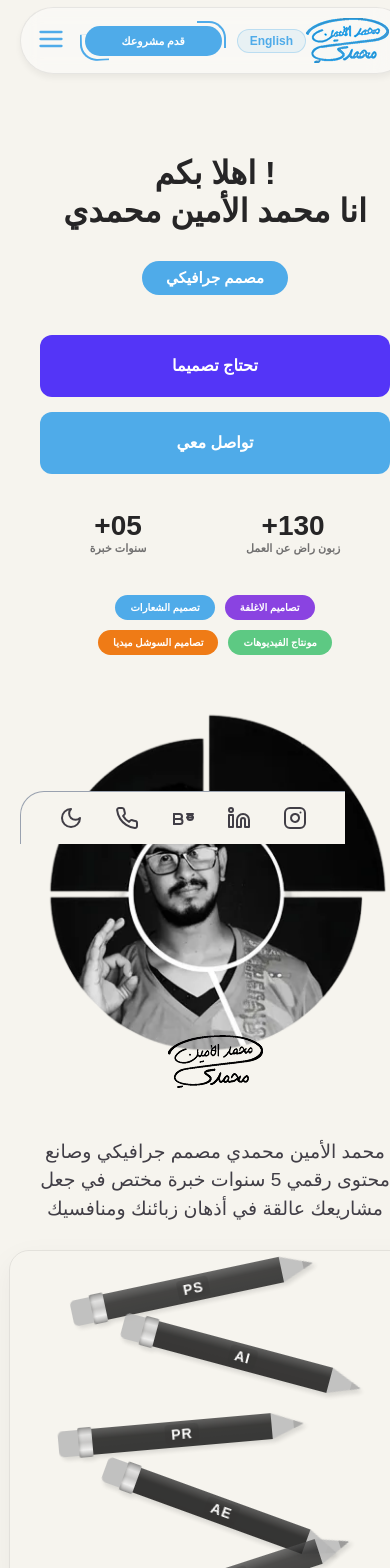
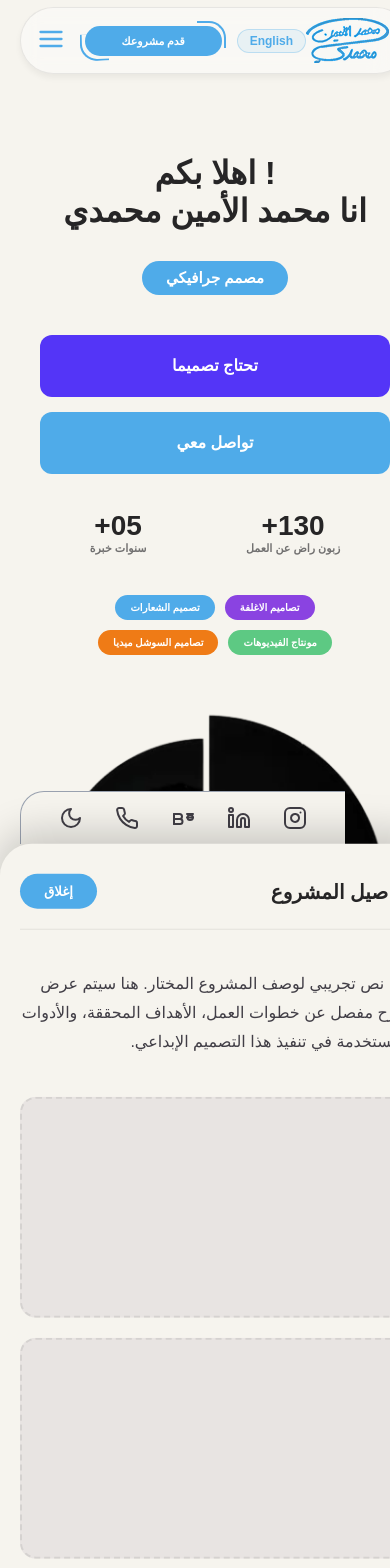
Before and after one commit to anas1yahia/mohammedi-portfolio, an Angular app: page /#ar in a window 390 px wide. Shown: the top 1568 px of the page. Built offline with nearby package versions, Linux system fonts and the light colour scheme; a web font is replaced by a local one.

Commit message:
feat(projects): implement project details overlay with animations and language support

```diff
--- a/src/app/my-projects/my-projects.css
+++ b/src/app/my-projects/my-projects.css
@@ -52,6 +52,7 @@
   position: relative;
   width: 100%;
   max-width: 480px;
+  cursor: pointer;
 }
 .projects-section .projects-list .project-item.item-01 {
   align-self: flex-end;
@@ -83,6 +84,10 @@
   border-radius: 8px;
   padding: 12px;
   box-shadow: 0 10px 30px var(--shadow-color);
+  transition: transform 0.3s ease;
+}
+.projects-section .projects-list .project-item .project-card:hover {
+  transform: translateY(-5px);
 }
 .projects-section .projects-list .project-item .project-card .image-area {
   width: 100%;
@@ -146,6 +151,117 @@
   height: 4px;
   background-color: var(--text-muted);
   border-radius: 50%;
+}
+.projects-section .details-overlay {
+  position: fixed;
+  top: 0;
+  left: 0;
+  width: 100%;
+  height: 100%;
+  background: rgba(0, 0, 0, 0.6);
+  backdrop-filter: blur(4px);
+  z-index: 2000;
+  opacity: 0;
+  visibility: hidden;
+  transition: all 0.3s ease;
+}
+.projects-section .details-overlay.open {
+  opacity: 1;
+  visibility: visible;
+}
+.projects-section .details-sheet {
+  position: fixed;
+  bottom: 0;
+  left: 50%;
+  transform: translateX(-50%) translateY(100%);
+  width: 90%;
+  max-width: 900px;
+  background-color: var(--bg-color);
+  border-top-left-radius: 32px;
+  border-top-right-radius: 32px;
+  box-shadow: 0 -10px 40px rgba(0, 0, 0, 0.2);
+  z-index: 2001;
+  padding: 50px;
+  transition: transform 0.4s cubic-bezier(0.2, 0.8, 0.2, 1);
+  max-height: 90vh;
+  overflow-y: auto;
+}
+.projects-section .details-sheet.open {
+  transform: translateX(-50%) translateY(0);
+}
+.projects-section .details-sheet .sheet-header {
+  display: flex;
+  justify-content: space-between;
+  align-items: center;
+  margin-bottom: 40px;
+  border-bottom: 1px solid var(--border-color);
+  padding-bottom: 20px;
+}
+.projects-section .details-sheet .sheet-header .sheet-title {
+  margin: 0;
+  font-size: 28px;
+  color: var(--text-main);
+  font-weight: 800;
+}
+.projects-section .details-sheet .sheet-header .close-btn {
+  background: #4fabe9;
+  color: white;
+  border: none;
+  padding: 10px 24px;
+  border-radius: 20px;
+  font-weight: 700;
+  cursor: pointer;
+  transition: background 0.2s;
+}
+.projects-section .details-sheet .sheet-header .close-btn:hover {
+  background: #3e9ac9;
+}
+.projects-section .details-sheet .sheet-content .project-info-summary {
+  margin-bottom: 30px;
+}
+.projects-section .details-sheet .sheet-content .project-info-summary .selected-project-title {
+  font-size: 48px;
+  margin: 0;
+  color: #4fabe9;
+  font-weight: 800;
+}
+.projects-section .details-sheet .sheet-content .project-info-summary .selected-project-year {
+  font-size: 20px;
+  color: var(--text-muted);
+  font-weight: 600;
+}
+.projects-section .details-sheet .sheet-content .project-description {
+  font-size: 20px;
+  line-height: 1.8;
+  color: var(--text-color);
+  margin-bottom: 40px;
+  font-weight: 500;
+}
+.projects-section .details-sheet .sheet-content .placeholder-images {
+  display: grid;
+  grid-template-columns: repeat(auto-fit, minmax(250px, 1fr));
+  gap: 20px;
+}
+.projects-section .details-sheet .sheet-content .placeholder-images .img-box {
+  aspect-ratio: 16/9;
+  background-color: var(--card-bg);
+  border-radius: 16px;
+  border: 2px dashed var(--border-color);
+}
+@media (max-width: 768px) {
+  .projects-section .details-sheet {
+    width: 100%;
+    padding: 30px 20px;
+  }
+  .projects-section .details-sheet .sheet-header .sheet-title {
+    font-size: 20px;
+  }
+  .projects-section .details-sheet .sheet-content .project-info-summary .selected-project-title {
+    font-size: 32px;
+  }
+  .projects-section .details-sheet .sheet-content .project-description {
+    font-size: 16px;
+  }
 }
 @media (max-width: 1024px) {
   .projects-section {
--- a/src/app/my-projects/my-projects.html
+++ b/src/app/my-projects/my-projects.html
@@ -12,7 +12,7 @@
     <div class="projects-list">
 
       <!-- Project 01 -->
-      <div class="project-item item-01">
+      <div class="project-item item-01" (click)="openDetails({title: 'مشاعر ممنوعة', year: '2024'})">
         <span class="number">01</span>
 
         <div class="project-card">
@@ -43,7 +43,7 @@
       </div>
 
       <!-- Project 02 -->
-      <div class="project-item item-02">
+      <div class="project-item item-02" (click)="openDetails({title: 'على فوهة الدوامة', year: '2024'})">
         <span class="number">02</span>
 
         <div class="project-card">
@@ -68,7 +68,7 @@
       </div>
 
       <!-- Project 03 -->
-      <div class="project-item item-03">
+      <div class="project-item item-03" (click)="openDetails({title: 'السبيل الى الدمار', year: '2024'})">
         <span class="number">03</span>
 
         <div class="project-card">
@@ -95,4 +95,33 @@
     </div>
 
   </div>
+
+  <!-- Project Details Bottom Sheet Overlay -->
+  <div class="details-overlay" [class.open]="isDetailsOpen()" (click)="closeDetails()"></div>
+
+  <!-- Project Details Bottom Sheet -->
+  <div class="details-sheet" [class.open]="isDetailsOpen()">
+    <div class="sheet-header">
+      <h3 class="sheet-title">{{ langService.translate('projects.placeholderTitle') }}</h3>
+      <button class="close-btn" (click)="closeDetails()">
+        {{ langService.translate('projects.close') }}
+      </button>
+    </div>
+
+    <div class="sheet-content">
+      <div class="project-info-summary">
+        <h4 class="selected-project-title">{{ selectedProject()?.title }}</h4>
+        <span class="selected-project-year">{{ selectedProject()?.year }}</span>
+      </div>
+
+      <p class="project-description">
+        {{ langService.translate('projects.placeholderDesc') }}
+      </p>
+
+      <div class="placeholder-images">
+        <div class="img-box"></div>
+        <div class="img-box"></div>
+      </div>
+    </div>
+  </div>
 </section>
--- a/src/app/my-projects/my-projects.scss
+++ b/src/app/my-projects/my-projects.scss
@@ -63,6 +63,7 @@
       position: relative;
       width: 100%;
       max-width: 480px; // Card width from design ~499
+      cursor: pointer;
 
       // Staggered Layout
       &.item-01 { align-self: flex-end; }
@@ -90,6 +91,11 @@
         border-radius: 8px;
         padding: 12px; // Inner padding
         box-shadow: 0 10px 30px var(--shadow-color);
+        transition: transform 0.3s ease;
+
+        &:hover {
+          transform: translateY(-5px);
+        }
 
         .image-area {
           width: 100%;
@@ -163,6 +169,136 @@
             }
           }
         }
+      }
+    }
+  }
+
+  // Details Bottom Sheet Styles
+  .details-overlay {
+    position: fixed;
+    top: 0;
+    left: 0;
+    width: 100%;
+    height: 100%;
+    background: rgba(0, 0, 0, 0.6);
+    backdrop-filter: blur(4px);
+    z-index: 2000;
+    opacity: 0;
+    visibility: hidden;
+    transition: all 0.3s ease;
+
+    &.open {
+      opacity: 1;
+      visibility: visible;
+    }
+  }
+
+  .details-sheet {
+    position: fixed;
+    bottom: 0;
+    left: 50%;
+    transform: translateX(-50%) translateY(100%);
+    width: 90%;
+    max-width: 900px;
+    background-color: var(--bg-color);
+    border-top-left-radius: 32px;
+    border-top-right-radius: 32px;
+    box-shadow: 0 -10px 40px rgba(0, 0, 0, 0.2);
+    z-index: 2001;
+    padding: 50px;
+    transition: transform 0.4s cubic-bezier(0.2, 0.8, 0.2, 1);
+    max-height: 90vh;
+    overflow-y: auto;
+
+    &.open {
+      transform: translateX(-50%) translateY(0);
+    }
+
+    .sheet-header {
+      display: flex;
+      justify-content: space-between;
+      align-items: center;
+      margin-bottom: 40px;
+      border-bottom: 1px solid var(--border-color);
+      padding-bottom: 20px;
+
+      .sheet-title {
+        margin: 0;
+        font-size: 28px;
+        color: var(--text-main);
+        font-weight: 800;
+      }
+
+      .close-btn {
+        background: #4fabe9;
+        color: white;
+        border: none;
+        padding: 10px 24px;
+        border-radius: 20px;
+        font-weight: 700;
+        cursor: pointer;
+        transition: background 0.2s;
+
+        &:hover {
+          background: #3e9ac9;
+        }
+      }
+    }
+
+    .sheet-content {
+      .project-info-summary {
+        margin-bottom: 30px;
+
+        .selected-project-title {
+          font-size: 48px;
+          margin: 0;
+          color: #4fabe9;
+          font-weight: 800;
+        }
+        .selected-project-year {
+          font-size: 20px;
+          color: var(--text-muted);
+          font-weight: 600;
+        }
+      }
+
+      .project-description {
+        font-size: 20px;
+        line-height: 1.8;
+        color: var(--text-color);
+        margin-bottom: 40px;
+        font-weight: 500;
+      }
+
+      .placeholder-images {
+        display: grid;
+        grid-template-columns: repeat(auto-fit, minmax(250px, 1fr));
+        gap: 20px;
+
+        .img-box {
+          aspect-ratio: 16/9;
+          background-color: var(--card-bg);
+          border-radius: 16px;
+          border: 2px dashed var(--border-color);
+        }
+      }
+    }
+  }
+
+  @media (max-width: 768px) {
+    .details-sheet {
+      width: 100%;
+      padding: 30px 20px;
+
+      .sheet-header {
+        .sheet-title { font-size: 20px; }
+      }
+
+      .sheet-content {
+        .project-info-summary {
+          .selected-project-title { font-size: 32px; }
+        }
+        .project-description { font-size: 16px; }
       }
     }
   }
--- a/src/app/my-projects/my-projects.ts
+++ b/src/app/my-projects/my-projects.ts
@@ -1,13 +1,25 @@
-import { Component, inject } from '@angular/core';
+import { Component, inject, signal } from '@angular/core';
+import { CommonModule } from '@angular/common';
 import { LanguageService } from '../services/language.service';
 
 @Component({
   selector: 'app-my-projects',
   standalone: true,
-  imports: [],
+  imports: [CommonModule],
   templateUrl: './my-projects.html',
   styleUrl: './my-projects.scss'
 })
 export class MyProjectsComponent {
   langService = inject(LanguageService);
+  isDetailsOpen = signal(false);
+  selectedProject = signal<any>(null);
+
+  openDetails(project: any) {
+    this.selectedProject.set(project);
+    this.isDetailsOpen.set(true);
+  }
+
+  closeDetails() {
+    this.isDetailsOpen.set(false);
+  }
 }
--- a/src/app/services/language.service.ts
+++ b/src/app/services/language.service.ts
@@ -67,7 +67,10 @@ export class LanguageService {
       },
       projects: {
         title: 'أعمالي ومشاركاتي',
-        cat: 'تصميم غلاف'
+        cat: 'تصميم غلاف',
+        placeholderTitle: 'تفاصيل المشروع',
+        placeholderDesc: 'هذا نص تجريبي لوصف المشروع المختار. هنا سيتم عرض شرح مفصل عن خطوات العمل، الأهداف المحققة، والأدوات المستخدمة في تنفيذ هذا التصميم الإبداعي.',
+        close: 'إغلاق'
       },
       services: {
         title: 'خدماتي الإبداعية',
@@ -132,7 +135,10 @@ export class LanguageService {
       },
       projects: {
         title: 'My Works & Participations',
-        cat: 'Cover Design'
+        cat: 'Cover Design',
+        placeholderTitle: 'Project Details',
+        placeholderDesc: 'This is a placeholder description for the selected project. Here you will see a detailed explanation of the workflow, achieved goals, and tools used in executing this creative design.',
+        close: 'Close'
       },
       services: {
         title: 'My Creative Services',
```
Also changed, not shown: 1 other file (tests, documents, lock files or other folders).
